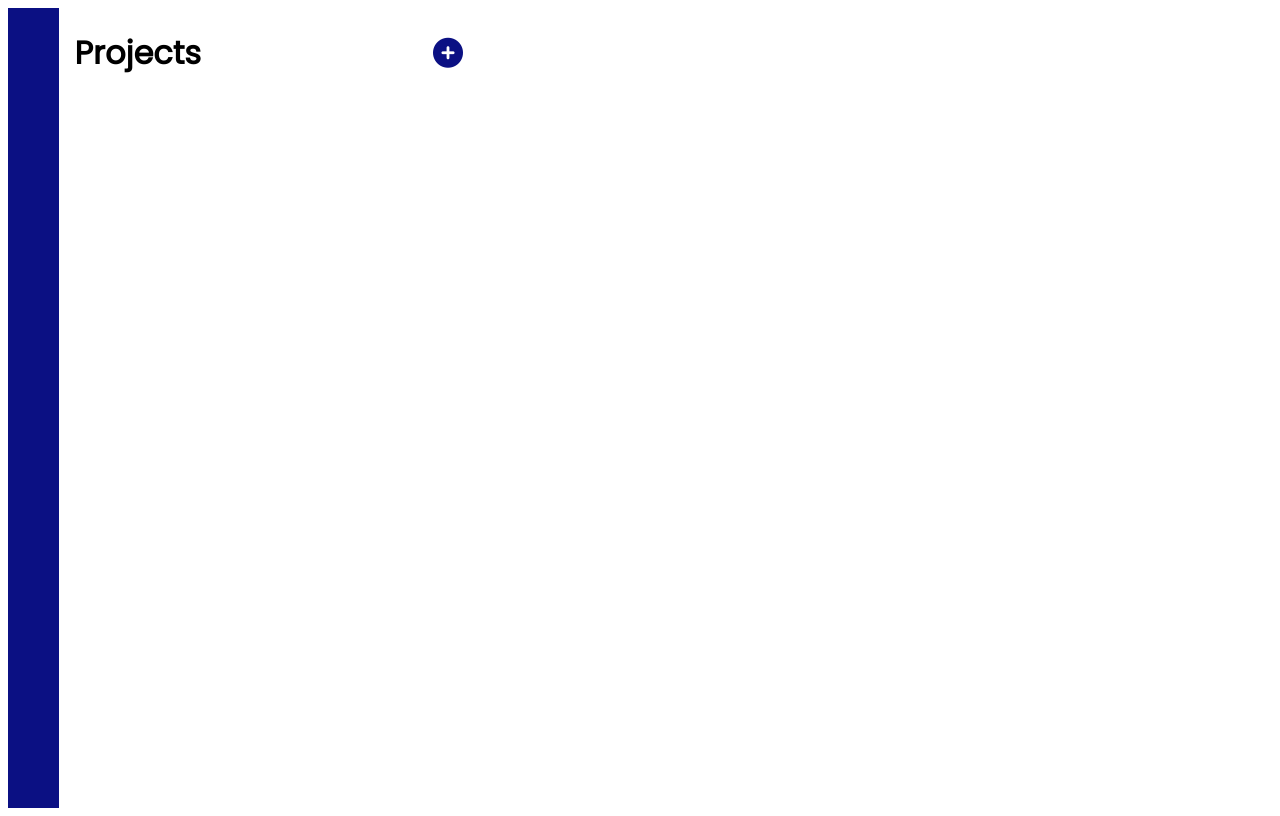
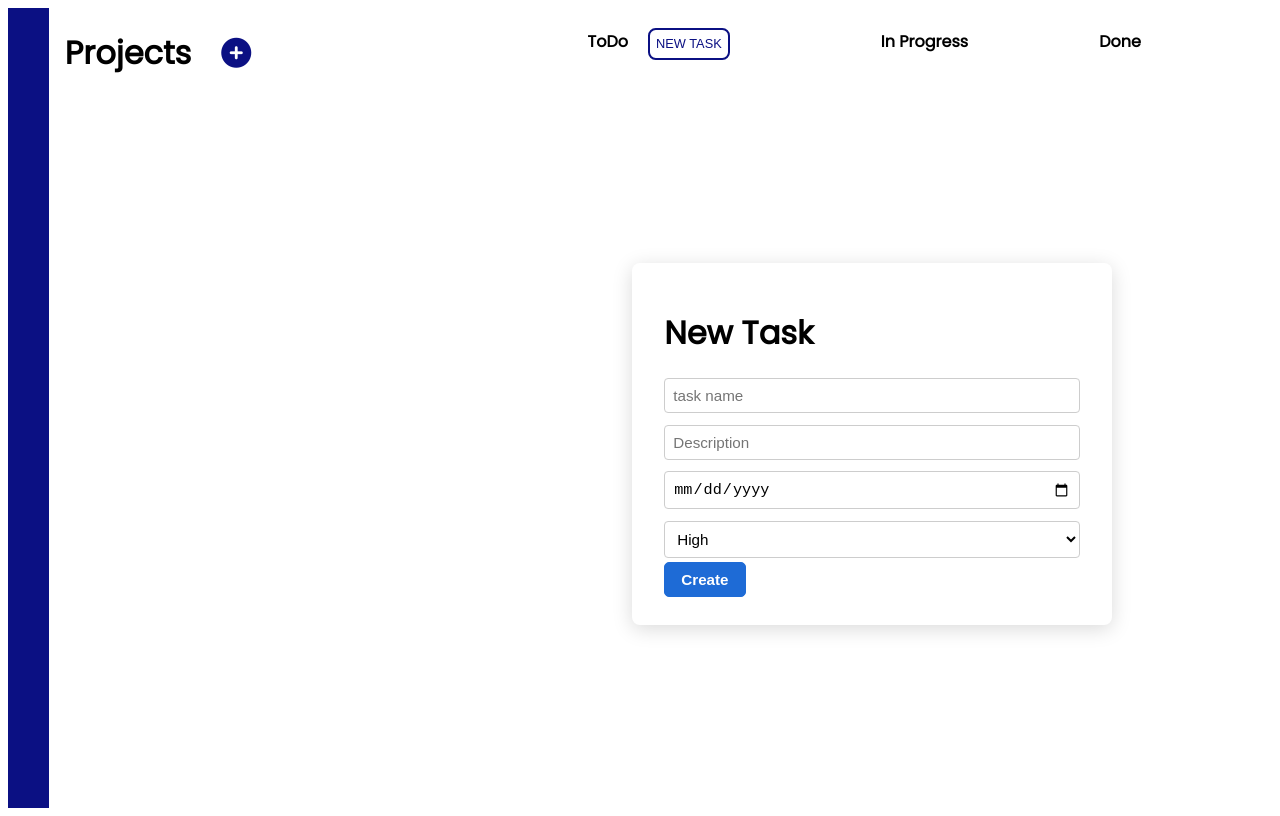
Before and after one commit to Mindo-Joseph/todo-app, a website built with webpack: page dist/index.html in a window 1280 px wide. Built offline with nearby package versions, Linux system fonts and the light colour scheme.

Commit message:
Create the add task card and method to create new task objects

```diff
--- a/package.json
+++ b/package.json
@@ -30,6 +30,7 @@
   },
   "dependencies": {
     "@fortawesome/fontawesome-svg-core": "^1.2.30",
-    "firebase": "^7.21.0"
+    "firebase": "^7.21.0",
+    "js-datepicker": "^5.16.0"
   }
 }
--- a/src/mainpage.js
+++ b/src/mainpage.js
@@ -1,4 +1,7 @@
+import datepicker from 'js-datepicker';
+
 import createproject from './projectsetup';
+import createtask from './taskcreation';
 
 const newProjectForm = () => {
   const formdiv = document.createElement('div');
@@ -25,6 +28,98 @@ const newProjectForm = () => {
   formdiv.appendChild(messageForm);
   const addIcon = document.getElementById('add');
   addIcon.removeEventListener('click', newProjectForm);
+};
+const newTask = () => {
+  const taskdiv = document.createElement('div');
+  taskdiv.className = 'project-form';
+  const headTag = document.createElement('h1');
+  headTag.textContent = 'New Task';
+  const taskForm = document.createElement('form');
+  taskForm.className = 'form';
+  const taskName = document.createElement('input');
+  taskName.setAttribute('type', 'text');
+  taskName.setAttribute('placeholder', 'task name');
+  const taskdescription = document.createElement('input');
+  taskdescription.setAttribute('type', 'text');
+  taskdescription.setAttribute('placeholder', 'Description');
+  const dueDate = document.createElement('input');
+  dueDate.id = 'dateSelect';
+  dueDate.setAttribute('type', 'date');
+  // const pick = datepicker(dueDate);
+  const priorityArray = ['High', 'Medium', 'Low'];
+  const priorityList = document.createElement('select');
+  priorityList.id = 'mySelect';
+  for (let i = 0; i < priorityArray.length; i += 1) {
+    const option = document.createElement('option');
+    option.value = priorityArray[i];
+    option.text = priorityArray[i];
+    priorityList.appendChild(option);
+  }
+  const submit = document.createElement('button');
+  submit.className = 'submit-btn';
+  submit.onclick = createtask(taskName.value,
+    taskdescription.value, dueDate.value,
+    priorityList.value);
+  submit.textContent = 'Create';
+  taskForm.appendChild(headTag);
+  taskForm.appendChild(taskName);
+  taskForm.appendChild(taskdescription);
+  taskForm.appendChild(dueDate);
+  taskForm.appendChild(priorityList);
+  taskForm.appendChild(submit);
+  taskdiv.appendChild(taskForm);
+  const mainSection = document.getElementById('main');
+  mainSection.appendChild(taskdiv);
+};
+const main = () => {
+  const todoItemsSection = document.createElement('div');
+  todoItemsSection.className = 'main';
+  todoItemsSection.id = 'main';
+  const tasksWrapper = document.createElement('div');
+  tasksWrapper.className = 'taskWrapper';
+  const toDo = document.createElement('div');
+  toDo.className = 'toDo';
+  // Section Headers
+  // ToDo section
+  const toDoHeader = document.createElement('div');
+  toDoHeader.className = 'main-header';
+  const todoTitle = document.createElement('h4');
+  todoTitle.textContent = 'ToDo';
+  const newtoDo = document.createElement('button');
+  newtoDo.className = 'new-task';
+  newtoDo.textContent = 'New Task';
+  newtoDo.onclick = newTask
+  toDoHeader.appendChild(todoTitle);
+  toDo.appendChild(toDoHeader);
+  toDo.appendChild(newtoDo);
+  // InProgress Section
+  const inProgress = document.createElement('div');
+  inProgress.className = 'in-progress';
+  const progressHeader = document.createElement('div');
+  progressHeader.className = 'main-header';
+  const progressTitle = document.createElement('h4');
+  progressTitle.textContent = 'In Progress';
+  progressHeader.appendChild(progressTitle);
+  inProgress.appendChild(progressHeader);
+  // Done
+  const done = document.createElement('div');
+  done.className = 'done';
+  const doneHeader = document.createElement('div');
+  doneHeader.className = 'main-header';
+  const doneTitle = document.createElement('h4');
+  doneTitle.textContent = 'Done';
+  const newdone = document.createElement('button');
+  newdone.className = 'new-task';
+  newdone.textContent = 'New Task';
+  doneHeader.appendChild(doneTitle);
+  done.appendChild(doneHeader);
+
+  tasksWrapper.appendChild(toDo);
+  tasksWrapper.appendChild(inProgress);
+  tasksWrapper.appendChild(done);
+  todoItemsSection.appendChild(tasksWrapper);
+  const content = document.querySelector('#content');
+  content.appendChild(todoItemsSection);
 };
 
 const createpage = () => {
@@ -55,6 +150,8 @@ const createpage = () => {
   const content = document.querySelector('#content');
   content.appendChild(sidebar);
   content.appendChild(projectView);
+  main();
+  newTask();
 };
 
 export default createpage;
--- a/src/style.css
+++ b/src/style.css
@@ -10,7 +10,7 @@ body {
 
 .content {
   display: grid;
-  grid-template-columns: 0.125fr 1fr 2fr;
+  grid-template-columns: 0.1fr 1fr 2fr;
 }
 
 .side-bar {
@@ -30,6 +30,7 @@ body {
   display: flex;
   justify-content: space-between;
   height: 10vh;
+  width: max-content;
 }
 
 .header-text-project {
@@ -135,7 +136,7 @@ input {
   margin-bottom: 0.75em;
 }
 [type=text],
-[type=email],
+[type=date],
 select,
 textarea {
   display: block;
@@ -165,3 +166,35 @@ textarea {
   font-family: sans-serif;
   font-size: 0.95rem;
 }
+.main {
+  display: grid;
+  grid-column: 3/-1;
+}
+.taskWrapper {
+  display: flex;
+  justify-content: space-evenly;
+}
+.main-header {
+  display: flex;
+}
+.done, .in-progress, .toDo {
+  display: flex;
+}
+.new-task {
+  box-sizing: border-box;
+  appearance: none;
+  background-color: transparent;
+  border: 2px solid #0b1083;
+  border-radius: 0.6em;
+  color: #0b1083;
+  cursor: pointer;
+  height: 2.5em;
+  font-size: 0.8em;
+  font-weight: 400;
+  line-height: 1;
+  margin: 20px;
+  text-decoration: none;
+  text-align: center;
+  text-transform: uppercase;
+  font-family: 'Montserrat', sans-serif;
+}
--- /dev/null
+++ b/src/taskcreation.js
@@ -0,0 +1,10 @@
+const createtask = (taskname, description, date, priority) => ({
+  setTask() {
+    this.taskname = taskname;
+    this.description = description;
+    this.date = date;
+    this.priority = priority;
+    return this;
+  },
+});
+export default createtask;
```
Also changed, not shown: dist/main.js, 1 other file.
